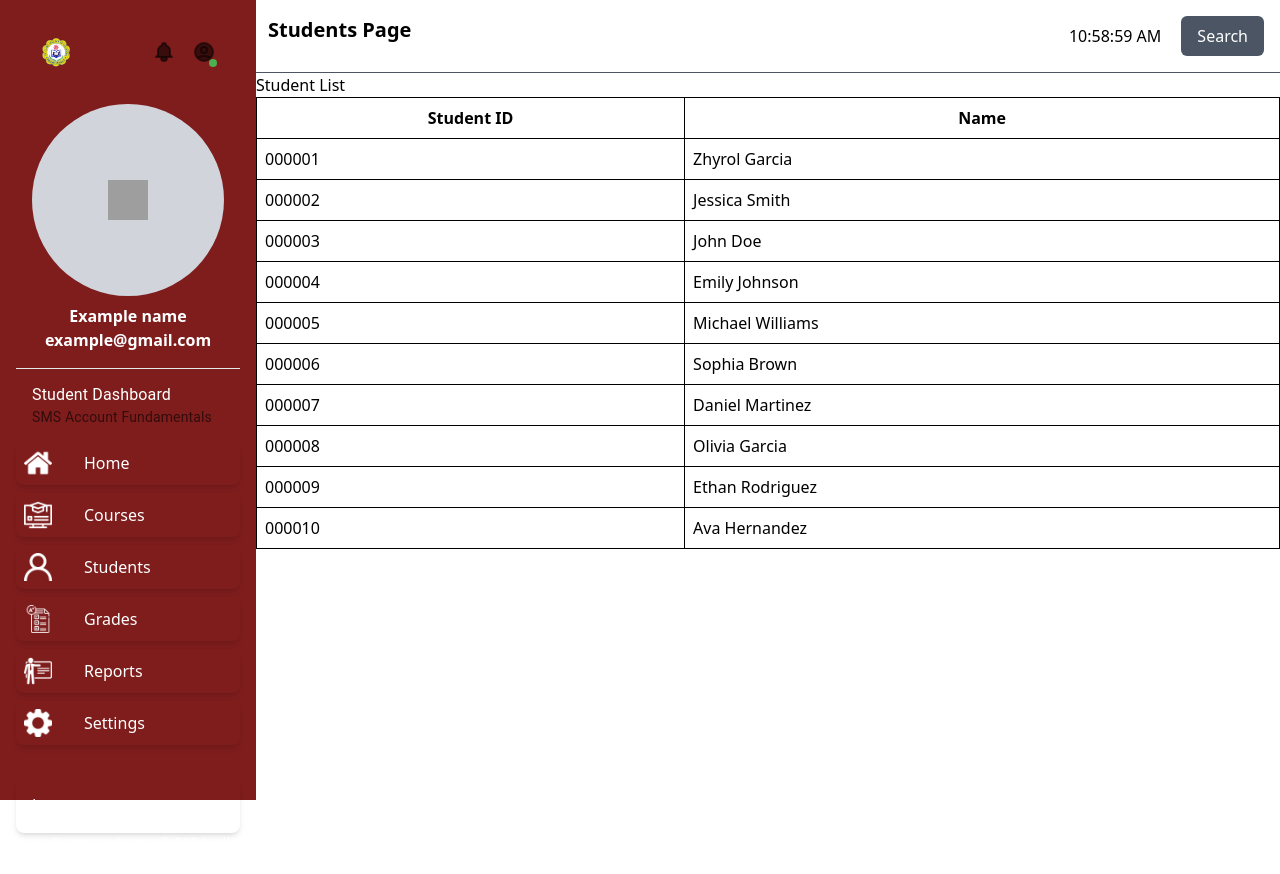
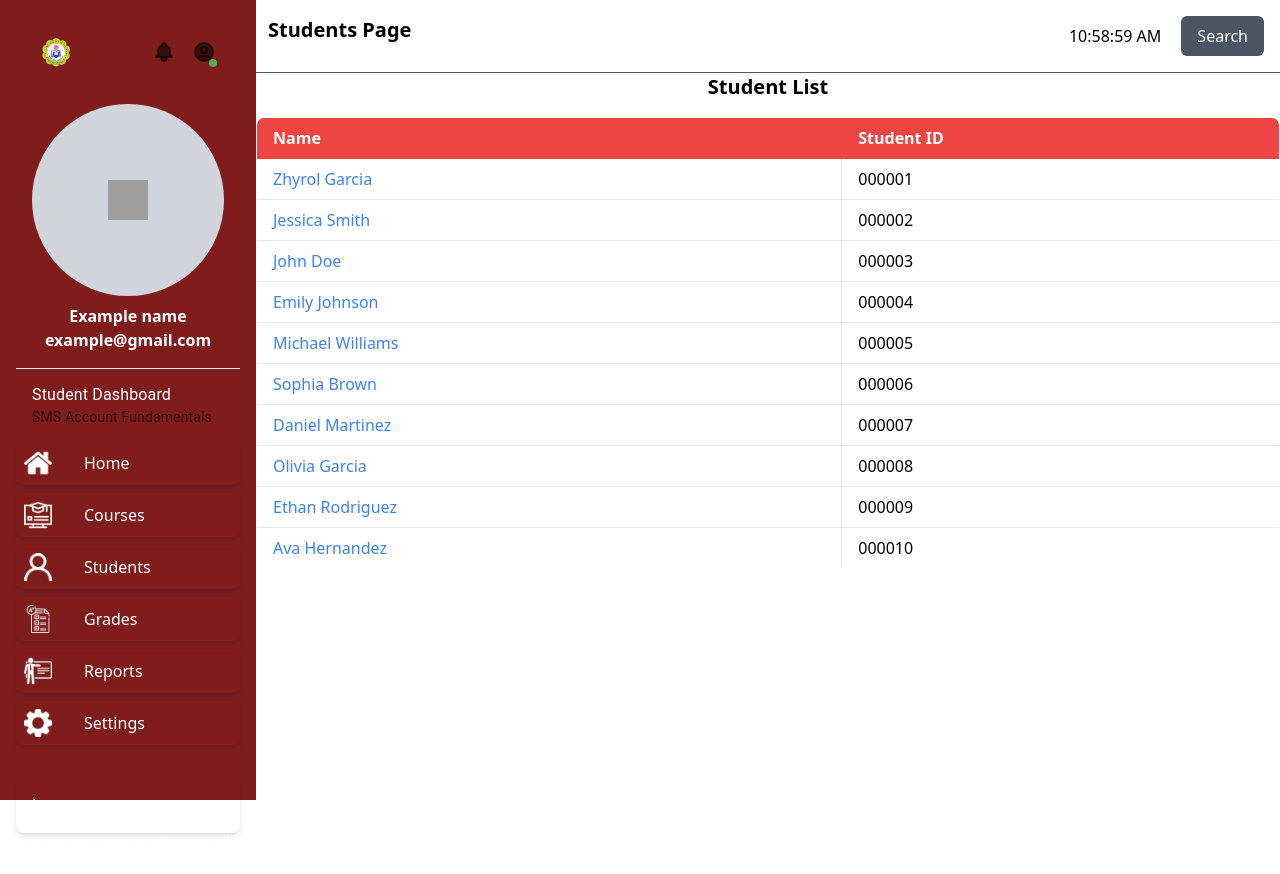
Before and after one commit to Richeese1/grading-system, a React (Create React App) app: page /grading-system/students in a window 1280 px wide. Shown: the top 874 px of the page. Built offline with nearby package versions, Linux system fonts and the light colour scheme; grey boxes are pictures that could not be loaded.

Commit message:
Student Design

```diff
--- a/src/components/pages/StudentsPage.jsx
+++ b/src/components/pages/StudentsPage.jsx
@@ -10,29 +10,35 @@ const StudentsPage = () => {
     <>
       <Header pageTitle={"Students Page"} />
 
-      <div>
-        <h2>Student List</h2>
-        <table style={{ borderCollapse: "collapse", width: "100%" }}>
-          <thead>
+      <div className="w-full">
+        <h2 className="text-center text-xl font-bold mb-4">Student List</h2>
+        <table className="w-full border-collapse border border-gray-300 rounded-lg overflow-hidden">
+          <thead className="bg-gray-200">
             <tr>
-              <th style={{ border: "1px solid black", padding: "8px" }}>
+              <th className="border border-red-500 border-r-0 px-4 py-2 text-left bg-red-500 text-white">
+                Name
+              </th>
+              <th className="border border-red-500 border-r-0 px-4 py-2 text-left bg-red-500 text-white">
                 Student ID
-              </th>
-              <th style={{ border: "1px solid black", padding: "8px" }}>
-                Name
               </th>
             </tr>
           </thead>
           <tbody>
             {students.map((student) => (
-              <tr key={student._id.$oid}>
-                <td style={{ border: "1px solid black", padding: "8px" }}>
-                  {student.student_number}
-                </td>
-                <td style={{ border: "1px solid black", padding: "8px" }}>
-                  <Link to={`/student/${student._id.$oid}`}>
+              <tr
+                key={student._id.$oid}
+                className="hover:bg-gray-100 transition-colors"
+              >
+                <td className="border border-r-0 px-4 py-2">
+                  <Link
+                    to={`/student/${student._id.$oid}`}
+                    className="text-blue-500 hover:underline"
+                  >
                     {student.name}
                   </Link>
+                </td>
+                <td className="border border-r-0 px-4 py-2">
+                  {student.student_number}
                 </td>
               </tr>
             ))}
```
